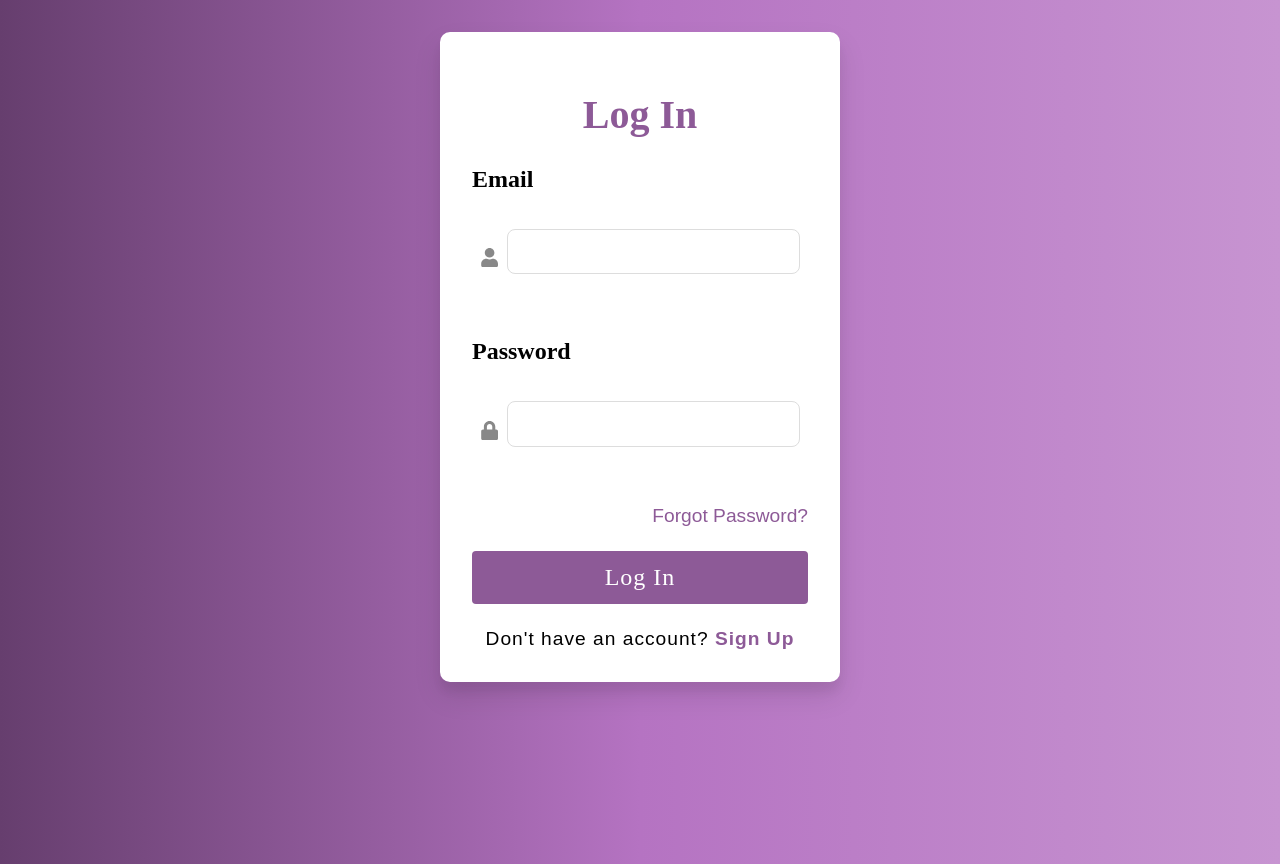
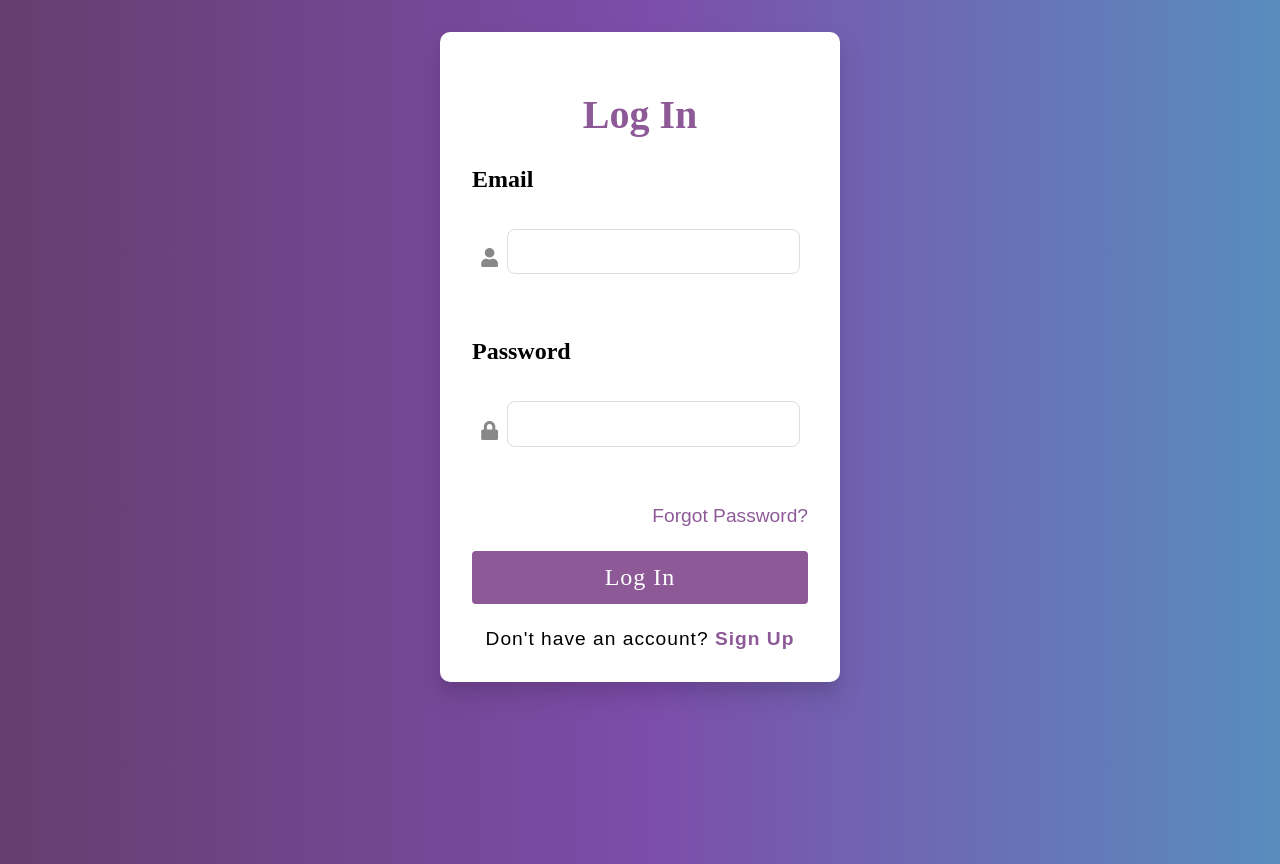
Before and after one commit to Aoibheannmangan/test-scheduler, a React (Create React App) app: page /login in a window 1280 px wide. Built offline with nearby package versions, Linux system fonts and the light colour scheme; no server answers; a web font is replaced by a local one.

Commit message:
Added gradient to login and sign up

```diff
--- a/src/pages/login.css
+++ b/src/pages/login.css
@@ -4,7 +4,8 @@
   align-items: flex-start;
   min-height: 100vh;
   padding: 2rem 1rem;
-  background: linear-gradient(to right, #663e6e, #b573c2, #c794d1);
+  background: linear-gradient(to right, #663e6e, #7d4caa, #598dbe);
+  overflow: hidden;
 }
 
 
```
